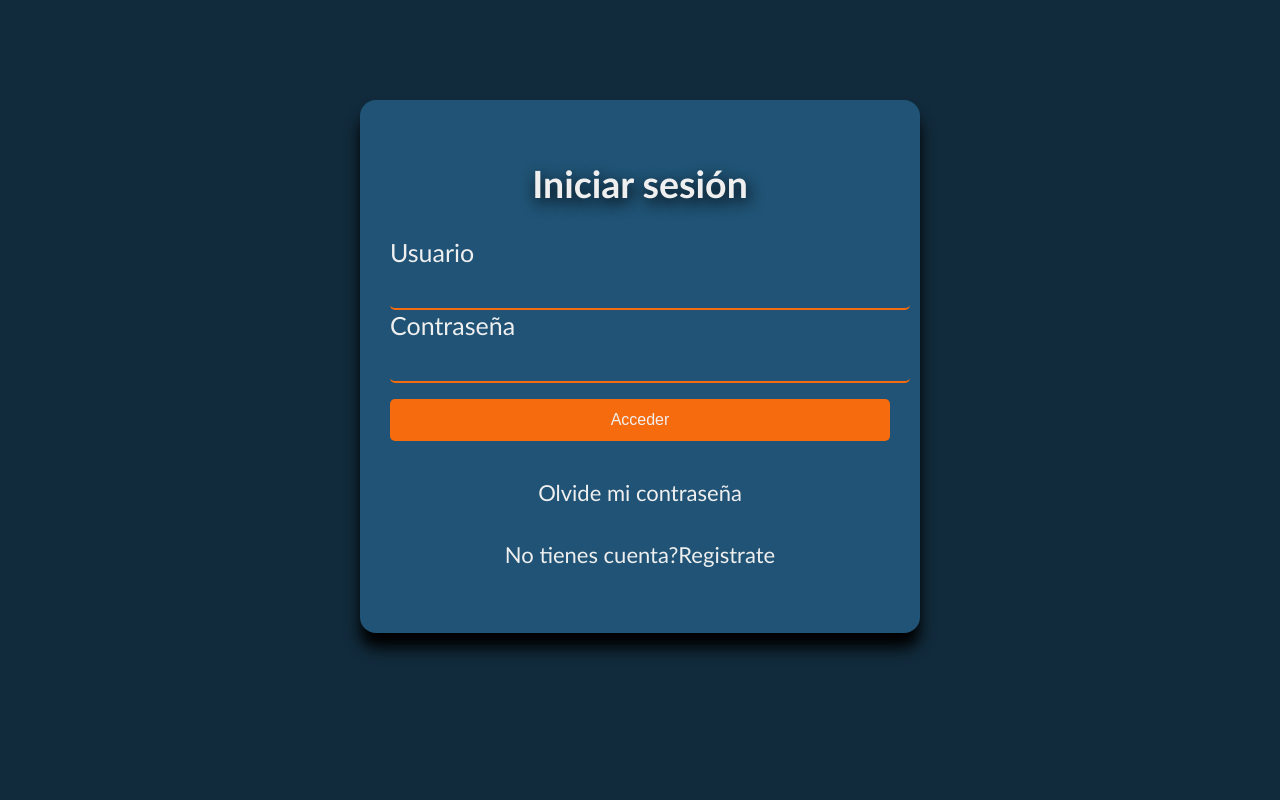
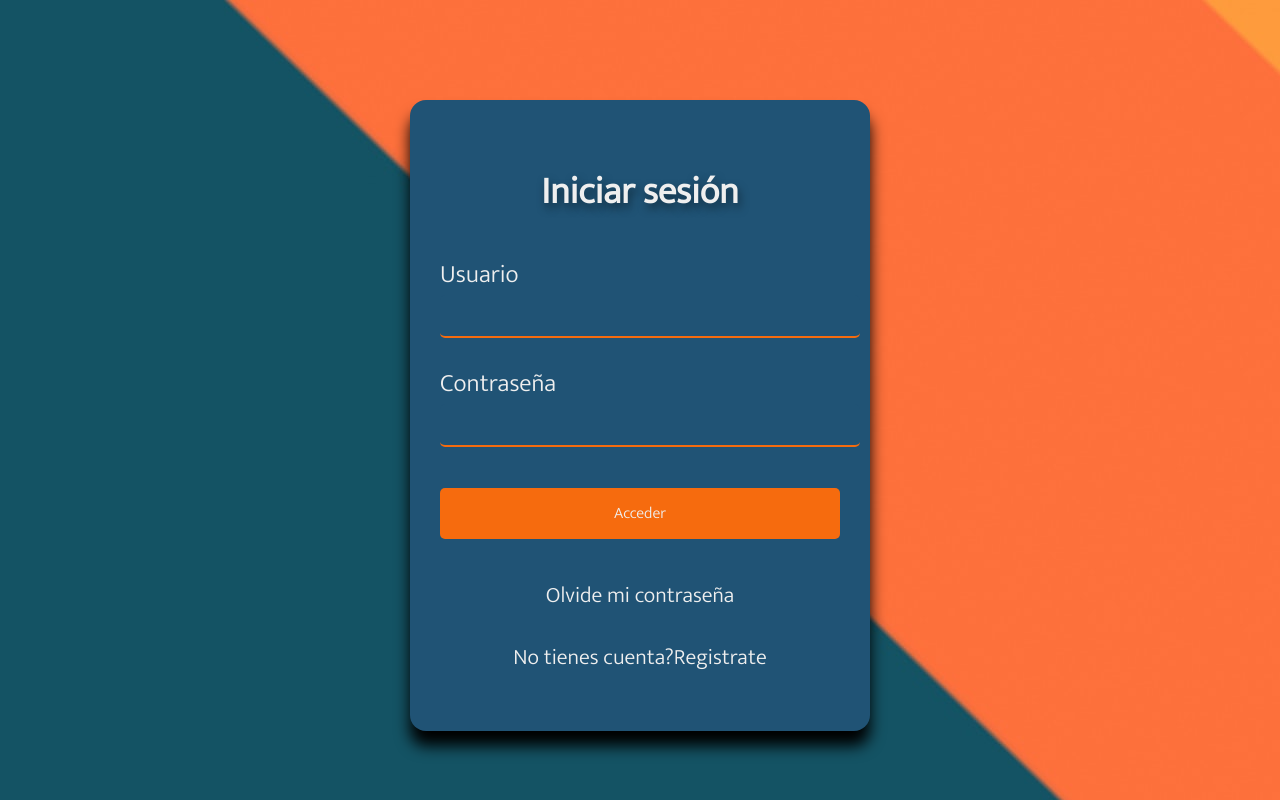
Before and after one commit to MatiasElsesser/Proyectos, a plain HTML site: page Proyecto Coding Fundamentals (ElsesserMatias)/index.html in a window 1280 px wide. Drawn offline with Linux system fonts and the light colour scheme.

Commit message:
Add files via upload

```diff
--- a/Proyecto Coding Fundamentals (ElsesserMatias)/index.html
+++ b/Proyecto Coding Fundamentals (ElsesserMatias)/index.html
@@ -5,6 +5,9 @@
     <meta http-equiv="X-UA-Compatible" content="IE=edge">
     <meta name="viewport" content="width=device-width, initial-scale=1.0">
     <link rel="stylesheet" type="text/css" href="./style.css">
+    <link rel="preconnect" href="https://fonts.googleapis.com">
+    <link rel="preconnect" href="https://fonts.gstatic.com" crossorigin>
+    <link href="https://fonts.googleapis.com/css2?family=Mukta:wght@300&display=swap" rel="stylesheet">
     <title> Iniciar sesión </title>
 </head>
 <body>
--- a/Proyecto Coding Fundamentals (ElsesserMatias)/style.css
+++ b/Proyecto Coding Fundamentals (ElsesserMatias)/style.css
@@ -2,18 +2,18 @@ body {
     margin: 0;
     padding: 0;
     box-sizing: border-box;
-    background-color: #112B3C;
+    background-image: url(./Images/gradienta-QWutu2BRpOs-unsplash.jpg);
+    font-family: 'Mukta', sans-serif;
 }
 
 .form , .registro{
-    width: 500px;
+    width: 400px;
     background-color: #205375;
     padding: 30px;
     margin: auto;
     margin-top: 100px;
     border-radius: 16px;
     color: #EFEFEF;
-    font-family: 'Gill Sans', 'Gill Sans MT', Calibri, 'Trebuchet MS', sans-serif;
     box-shadow: 0 15px 15px rgb(0, 0, 0);
 }
 
@@ -21,7 +21,7 @@ body {
     font-size: 25px;
     margin-bottom: 20px;
     text-align: center;
-    text-shadow: 2px 5px 15px #000;
+    text-shadow: 2px 5px 9px #132f41;
 }
 
 .form label , .registro label {
@@ -39,6 +39,7 @@ body {
     border-radius: 5px;
     color: #EFEFEF;
     font-size: 18px;
+    margin-bottom: 25px;
 }
 
 .form p , .registro p {
@@ -65,6 +66,7 @@ body {
     margin: 16px 0;
     font-size: 16px;
     border-radius: 5px;
+    font-family: 'Mukta', sans-serif;
 }
 
 .form__button:active , .registro__button:active {
```
Also changed, not shown: Proyecto Coding Fundamentals (ElsesserMatias)/Images/gradienta-QWutu2BRpOs-unsplash.jpg (added).
